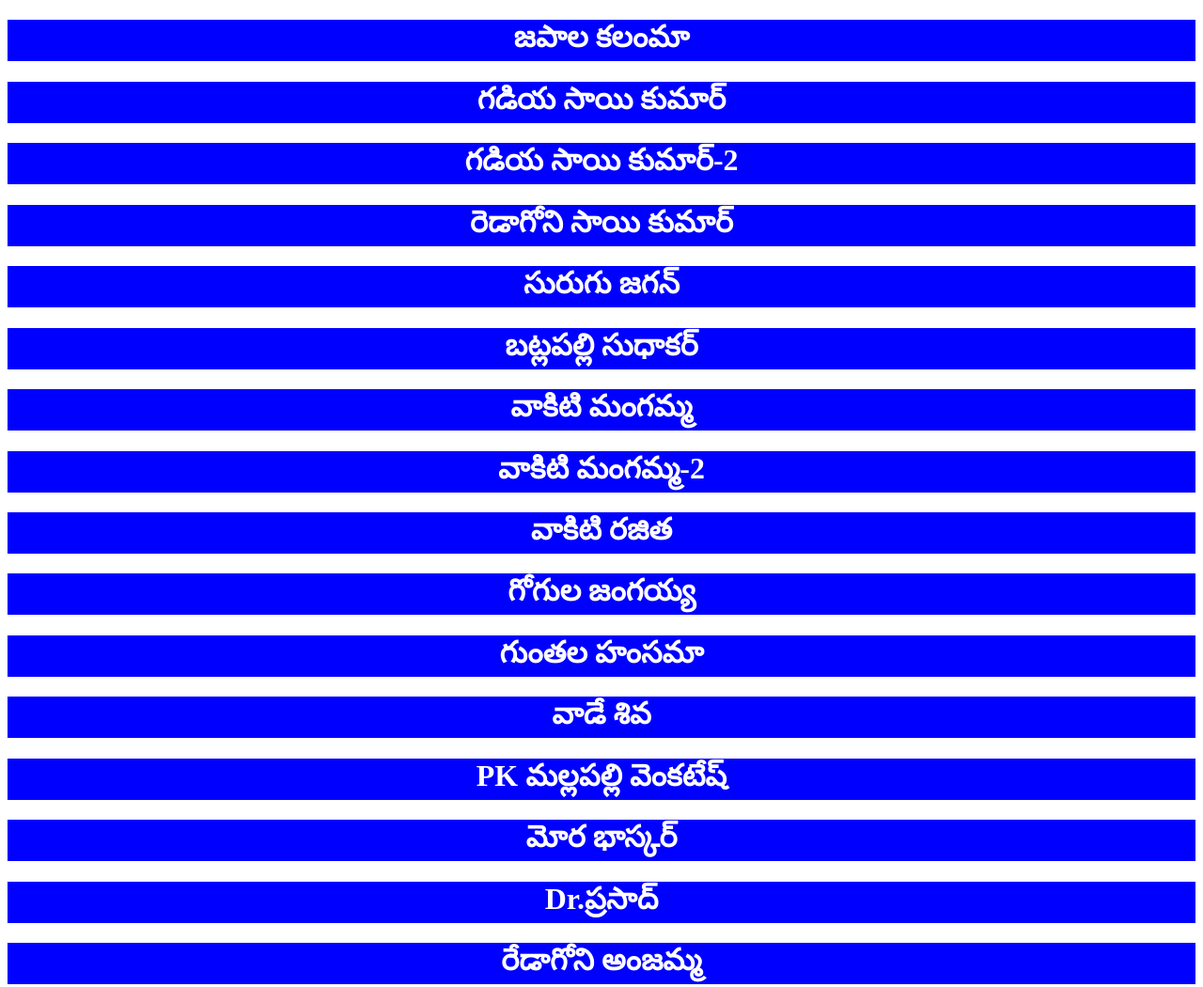
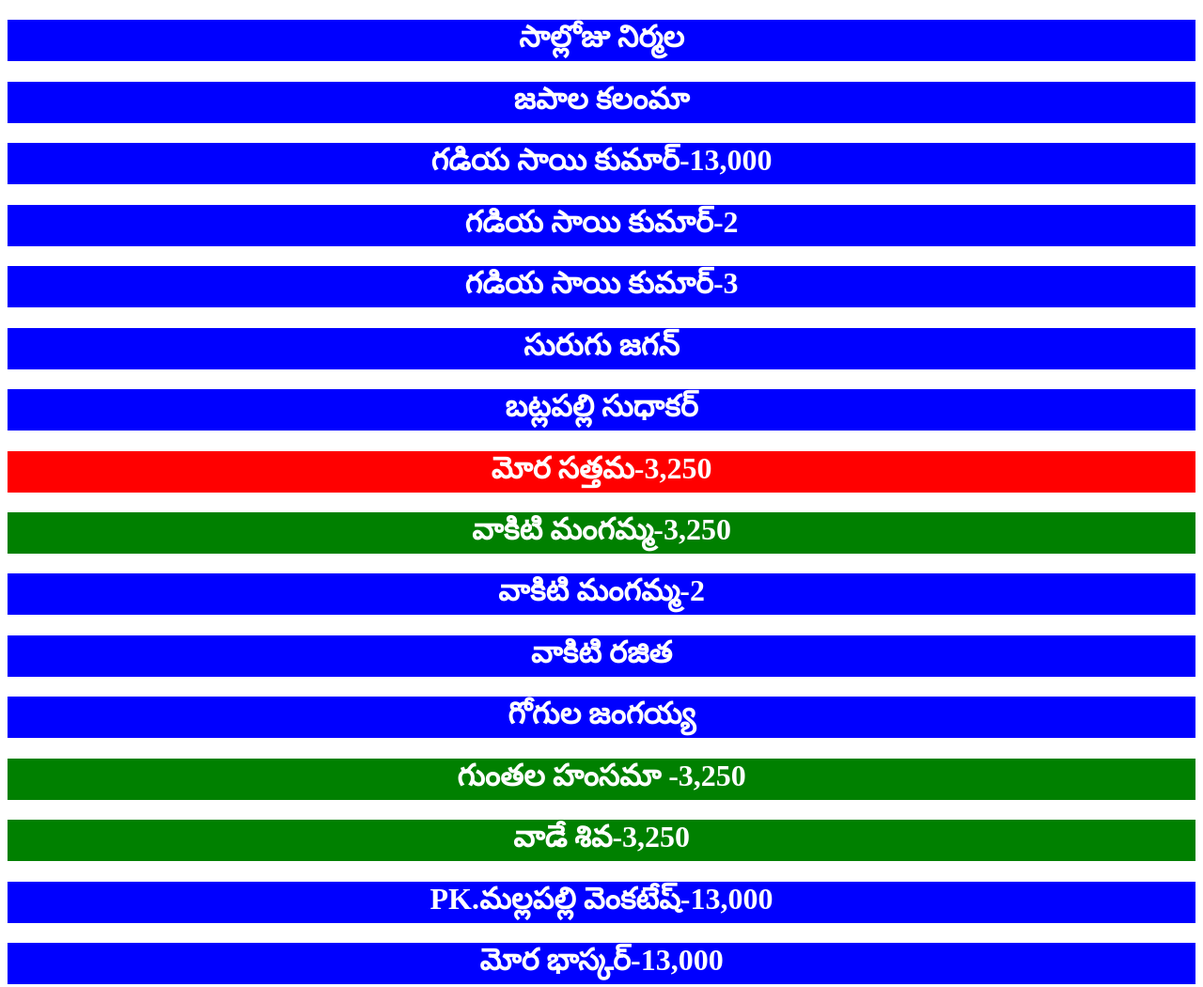
Before and after one commit to vishnu-86394/chiti, a plain HTML site: page 2lk.html in a window 1280 px wide. Shown: the top 1050 px of the page at 94% size. Drawn offline with Linux system fonts and the light colour scheme.

Commit message:
update-3

```diff
--- a/2lk.html
+++ b/2lk.html
@@ -23,20 +23,22 @@
     </style>
 </head>
 <body>
+    <div> <a href="tel:+916305184802"><h1>సాల్లోజు నిర్మల </h1></a></div>
    <div> <a href="tel:+919640156170"><h1>జపాల కలంమా</h1></a></div>
-   <div> <a href="tel:+919182354736"><h1>గడియ సాయి కుమార్ </h1></a></div>
+   <div> <a href="tel:+919182354736"><h1>గడియ సాయి కుమార్-13,000 </h1></a></div>
    <div> <a href="tel:+919392387912"><h1>గడియ సాయి కుమార్-2</h1></a></div>
-   <div> <a href="tel:+918374401802"><h1>రెడాగోని సాయి కుమార్ </h1></a></div>
+   <div> <a href="tel:+918374401802"><h1>గడియ సాయి కుమార్-3 </h1></a></div>
    <div> <a href="tel:+919705533187"><h1>సురుగు జగన్ </h1></a></div>
    <div> <a href="tel:+919704477154"><h1>బట్లపల్లి సుధాకర్ </h1></a></div>
-   <div> <a href="tel:+916304247592"><h1>వాకిటి మంగమ్మ</h1></a></div>
+   <div style="background-color: red;"> <a href="#"><h1>మోర సత్తమ-3,250 </h1></a></div>
+   <div style="background-color: green;"> <a href="tel:+916304247592"><h1>వాకిటి మంగమ్మ-3,250</h1></a></div>
    <div> <a href="tel:+918074526417"><h1>వాకిటి మంగమ్మ-2</h1></a></div>
    <div> <a href="tel:+919849663218"><h1>వాకిటి రజిత </h1></a></div>
    <div> <a href="tel:+919949112507"><h1>గోగుల జంగయ్య</h1></a></div>
-   <div> <a href="tel:+91966928769"><h1>గుంతల హంసమా </h1></a></div>
-   <div> <a href="tel:+919381294696"><h1>వాడే శివ </h1></a></div>
-   <div> <a href="tel:+918309487481"><h1>PK మల్లపల్లి వెంకటేష్ </h1></a></div>
-   <div> <a href="tel:+916304731445"><h1>మోర భాస్కర్</h1></a></div>
+   <div style="background-color: green;"> <a href="tel:+91966928769"><h1>గుంతల హంసమా -3,250</h1></a></div>
+   <div style="background-color: green;"> <a href="tel:+919381294696"><h1>వాడే శివ-3,250 </h1></a></div>
+   <div> <a href="tel:+918309487481"><h1>PK.మల్లపల్లి వెంకటేష్-13,000 </h1></a></div>
+   <div> <a href="tel:+916304731445"><h1>మోర భాస్కర్-13,000</h1></a></div>
    <div> <a href="tel:+918008012381"><h1>Dr.ప్రసాద్</h1></a></div>
    <div> <a href="tel:+919652801418"><h1>రేడాగోని అంజమ్మ</h1></a></div>
    <div> <a href="tel:+919701311851"><h1>గోగుల చంద్రయ్య </h1></a></div>
```
